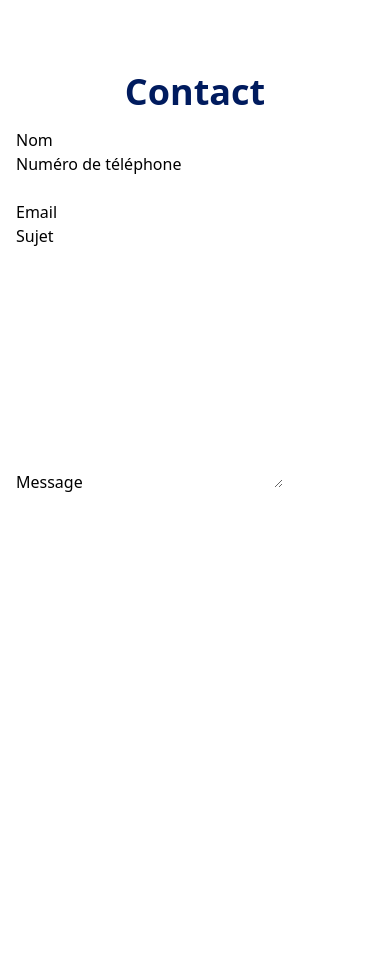
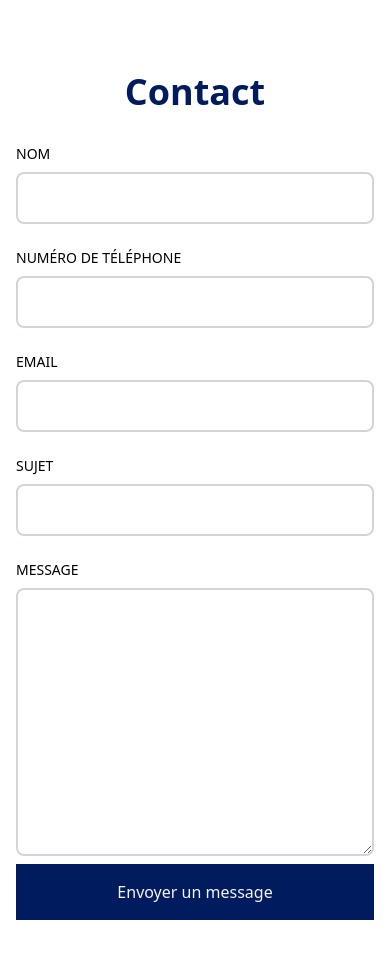
Before and after one commit to remibcn/Portfolio-Remi, a React (Vite) app: page / in a window 390 px wide. Shown: the part 2800-3758 px from the top of the page. Before the commit the page ends 3358 px from the top, so only its background shows below. Built offline with nearby package versions, Linux system fonts and the light colour scheme.

Commit message:
first try of surge

```diff
--- a/src/components/Contact.jsx
+++ b/src/components/Contact.jsx
@@ -4,29 +4,32 @@ const Contact = () => {
   return (
     <div id='contact' className='max-w-[1040] m-auto md:pl-20 p-4 py-16'>
       <h1 className='py-4 text-4xl font-bold text-center text-[#001b5e]'>Contact </h1>
-      <form action='' method='POST' encType='multipart/form-data'>
-        <div>
-            <div>
-                <label>Nom</label>
-                <input type='text' name='name'></input>
+      <form action="https://getform.io/f/0e07c9e7-7f15-4cfd-a682-59d355131cff" method='POST' encType='multipart/form-data'>
+        <div className='grid md:grid-cols-2 gap-4 w-full py-2'>
+            <div className='flex flex-col'>
+                <label className='uppercase text-sm py-2'>Nom</label>
+                <input className='border-2 rounded-lg p-3 flex border-gray-300' type='text' name='name'></input>
             </div>
-            <div>
-                <label>Numéro de téléphone</label>
-                <input type='text' name='name'></input>
+            <div className='flex flex-col'>
+                <label className='uppercase text-sm py-2'>Numéro de téléphone</label>
+                <input className='border-2 rounded-lg p-3 flex border-gray-300'type='text' name='name'></input>
             </div>
         </div>
-        <div>
-                <label>Email</label>
-                <input type='text' name='name'></input>
+        <div className='flex flex-col py-2'>
+            <label className='uppercase text-sm py-2'>Email</label>
+            <input  className='border-2 rounded-lg p-3 flex border-gray-300'type='text' name='name'></input>
             </div>
-            <div>
-                <label>Sujet</label>
-                <input type='text' name='name'></input>
+            <div className='flex flex-col py-2'>
+                <label className='uppercase text-sm py-2'>Sujet</label>
+                <input className='border-2 rounded-lg p-3 flex border-gray-300' type='text' name='name'></input>
             </div>
-            <div>
-                <label>Message</label>
-                <textarea rows="10" type='text' name='name'></textarea>
+            <div className='flex flex-col py-2'>
+                <label className='uppercase text-sm py-2'>Message</label>
+                <textarea className='border-2 rounded-lg p-3 border-gray-300' rows="10" type='text' name='name'></textarea>
             </div>
+            <button className='bg-[#001b5e] text-gray-100 w-full p-4 rounder-lg'>
+                 Envoyer un message
+            </button>
       </form>
     </div>
   )
--- a/src/components/Sidenav.jsx
+++ b/src/components/Sidenav.jsx
@@ -1,45 +1,45 @@
 import React, { useState } from 'react'
-import { AiOutlineMenu, AiOutlineHome, AiOutlineProject}  from 'react-icons/ai'
+import { AiOutlineMenu, AiOutlineHome, AiOutlineProject, AiOutlineContacts}  from 'react-icons/ai'
 import { GrProjects } from 'react-icons/gr'
 import { BsPerson } from 'react-icons/bs'
 
 const Sidenav = () => {
     const [nav, setNav] = useState(false);
-    const handleNave = () => {
+    const handleNav = () => {
         setNav(!nav)
     }
   return (
     <div>
-      <AiOutlineMenu onClick={handleNave} className='absolute top-4 right-4 z-[99] md:hidden'/>
+      <AiOutlineMenu onClick={handleNav} className='absolute top-4 right-4 z-[99] md:hidden'/>
       {
         nav ? (
             <div className='fixed w-full h-screen bg-white/90 flex flex-col justify-center items-center z-20'>
-                <a
+                <a onClick={handleNav}
                 href="#main"
                 className='w-[75%] flex justify-center items-center rounded-full shadow-lg bg-gray-100 shadow-gray-400 m-2 p-4 cursor-pointer hover:scale-110 eas-in duration-200'
                 >
                     <AiOutlineHome size={20} />
                     <span className='pl-4'>Page acceuil</span>
                 </a>
-                <a
+                <a onClick={handleNav}
                 href="#work"
                 className='w-[75%] flex justify-center items-center rounded-full shadow-lg bg-gray-100 shadow-gray-400 m-2 p-4 cursor-pointer hover:scale-110 eas-in duration-200'
                 >
                     <AiOutlineProject size={20} />
                     <span className='pl-4'>Work</span>
                 </a>
-                <a
+                <a onClick={handleNav}
                 href="#projects"
                 className='w-[75%] flex justify-center items-center rounded-full shadow-lg bg-gray-100 shadow-gray-400 m-2 p-4 cursor-pointer hover:scale-110 eas-in duration-200'
                 >
                     <GrProjects size={20} />
                     <span className='pl-4'>Projets</span>
                 </a>
-                <a
+                <a onClick={handleNav}
                 href="#contact"
                 className='w-[75%] flex justify-center items-center rounded-full shadow-lg bg-gray-100 shadow-gray-400 m-2 p-4 cursor-pointer hover:scale-110 eas-in duration-200'
                 >
-                    <BsPerson size={20} />
+                    <AiOutlineContacts size={20} />
                     <span className='pl-4'>Contact</span>
                 </a>
             </div>
@@ -58,7 +58,7 @@ const Sidenav = () => {
                     <GrProjects size={20} />
                 </a>
                 <a href='#contact' className='rounded-full shadow-lg bg-gray-100 shadow-gray-400 m-2 p-4 cursor-pointer hover:scale-110 eas-in duration-300 '>
-                    <BsPerson size={20} />
+                    <AiOutlineContacts size={20} />
                 </a>
             </div>
         </div>
```
